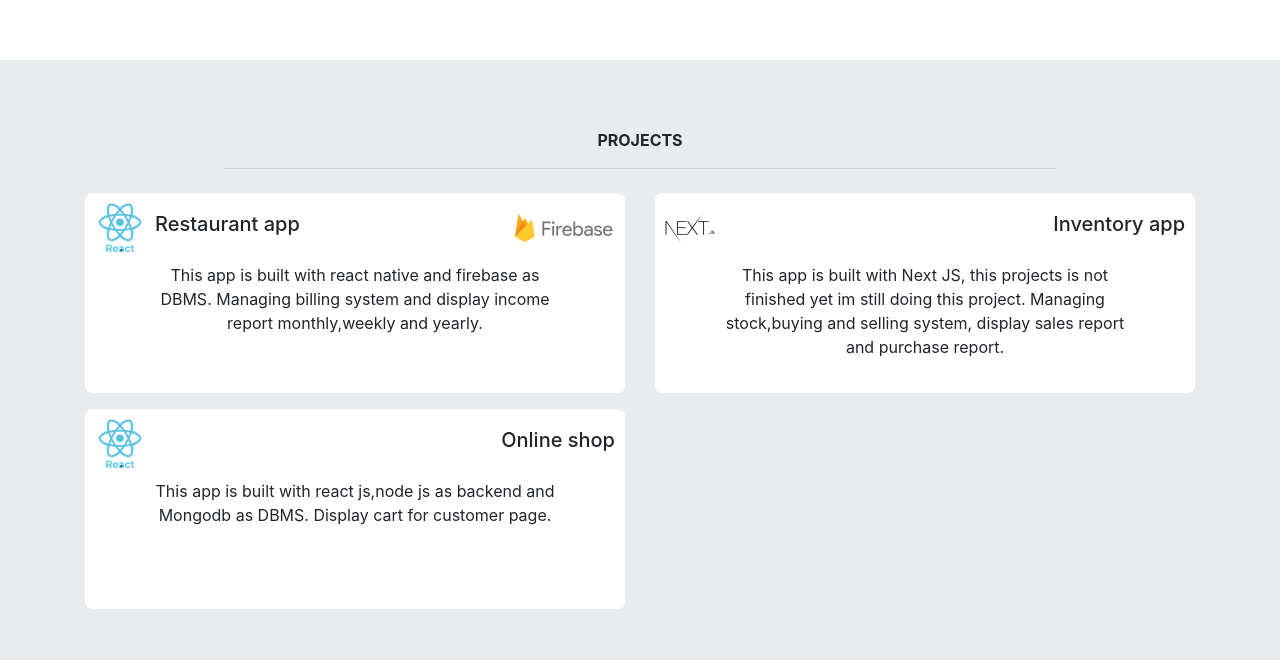
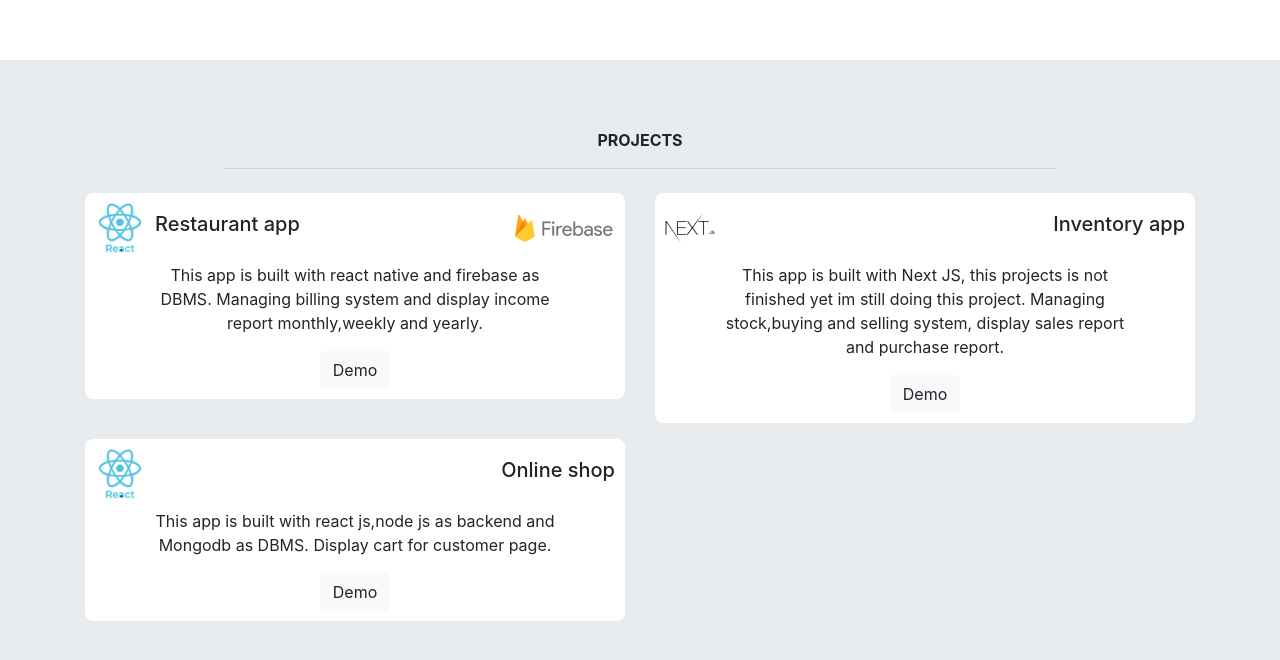
Before and after one commit to yeremiaChris/yeremiaChris.github.io, a plain HTML site: page index.html in a window 1280 px wide. Shown: the part 1628-2288 px from the top of the page. Drawn offline with nearby package versions, Linux system fonts and the light colour scheme.

Commit message:
- menambah button demo

```diff
--- a/index.html
+++ b/index.html
@@ -143,6 +143,7 @@
                        <div class="keterangan">
                            <p>This app is built with react native and firebase as DBMS. Managing billing system and display income report monthly,weekly and yearly.</p>
                        </div>
+                        <button type="button" class="btn btn-light">Demo</button>
                    </div>
                 </div>
                 <div class="col-6 text-center">
@@ -154,6 +155,7 @@
                        <div class="keterangan">
                            <p>This app is built with Next JS, this projects is not finished yet im still doing this project. Managing stock,buying and selling system, display sales report and purchase report.</p>
                        </div>
+                       <button type="button" class="btn btn-light">Demo</button>
                    </div>
                 </div>
             </div>
@@ -167,6 +169,7 @@
                         <div class="keterangan">
                             <p>This app is built with react js,node js as backend and Mongodb as DBMS. Display cart for customer page. </p>
                         </div>
+                        <button type="button" class="btn btn-light">Demo</button>
                     </div>
                 </div>
             </div>
--- a/styles.css
+++ b/styles.css
@@ -44,7 +44,6 @@ i:hover {
   padding: 10px;
   cursor: pointer;
   transition: 0.8s;
-  height: 200px;
 }
 .kotak:hover {
   transform: scale(1.1);
```
